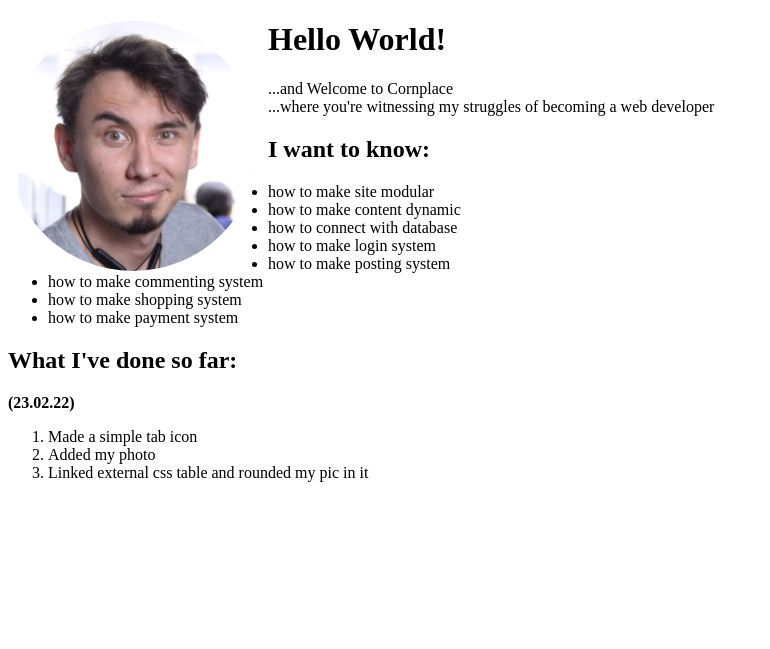
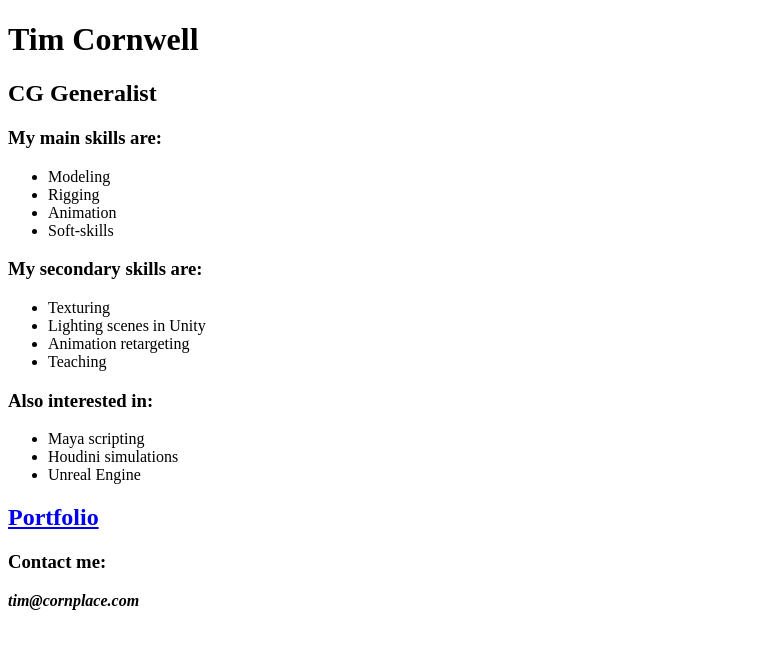
Before and after one commit to cornwelltim/cornplace, a PHP site: page / in a window 1280 px wide. Shown: the top 649 px of the page, without its empty margins (0-770 px from the left). Run offline with PHP 8.4, Linux system fonts and the light colour scheme.

Commit message:
CV page info

```diff
--- a/index.html
+++ b/index.html
@@ -1,41 +1,47 @@
 <!DOCTYPE html>
-<html>
+<html lang="en">
 	<head>
+		<meta charset="UTF-8">
+		<meta name="viewport" content="width=divice-width, initial-scale=1.0">
+		<meta name="keywords" content="blender, modeling, rigging, animation, retargeting">
+		<meta name="description" content="Hire a CG Generalist with 8 years of skills in modeling, rigging, animation, unity assets and scenes preparation and teaching skills.">
 		<title>Cornplace</title>
 		<link rel="shortcut icon" type="image/ico" href="img/favicon.ico">
 		<link rel="stylesheet" href="main.css">
 	</head>
 
 	<body>
-		<div>
-			<img src="img/avatar.JPG">
-			<h1>Hello World!</h1>
-			<p>...and Welcome to Cornplace
-			<br>...where you're witnessing my struggles of becoming a web developer</p>
-		</div>
 
-		<div>
-			<h2>I want to know:</h2>
+		<h1>Tim Cornwell</h1>
+		<h2>CG Generalist</h2>
 
-			<ul>
-				<li>how to make site modular</li>
-				<li>how to make content dynamic</li>
-				<li>how to connect with database</li>
-				<li>how to make login system</li>
-				<li>how to make posting system</li>
-				<li>how to make commenting system</li>
-				<li>how to make shopping system</li>
-				<li>how to make payment system</li>
-			</ul>
+		<h3>My main skills are:</h3>
+		<ul>
+			<li>Modeling</li>
+			<li>Rigging</li>
+			<li>Animation</li>
+			<li>Soft-skills</li>
+		</ul>
 
+		<h3>My secondary skills are:</h3>
+		<ul>
+			<li>Texturing</li>
+			<li>Lighting scenes in Unity</li>
+			<li>Animation retargeting</li>
+			<li>Teaching</li>
+		</ul>
 
-			<h2>What I've done so far:</h2>
-			<p><b>(23.02.22)</b></p>
-			<ol>
-				<li>Made a simple tab icon</li>
-				<li>Added my photo</li>
-				<li>Linked external css table and rounded my pic in it</li>
-			</ol>
-		</div>
+		<h3>Also interested in:</h3>
+		<ul>
+			<li>Maya scripting</li>
+			<li>Houdini simulations</li>
+			<li>Unreal Engine</li>
+		</ul>
+
+		<h2><a href="https://drive.google.com/drive/folders/1YUXZlocsHrcM5o2zs0G7DQ2vODki4c2X?usp=sharing">Portfolio</a></h2>
+
+		<h3>Contact me:</h3>
+		<p class="lorem">tim@cornplace.com</p>
+
 	</body>
 </html>
--- a/main.css
+++ b/main.css
@@ -4,3 +4,11 @@ img{
     float: left;
     margin-right: 10px;
 }
+
+p{
+    font-weight: bold;
+}
+
+p.lorem{
+    font-style: italic;
+}
```
Also changed, not shown: testing.html (added, +43 -0 lines).
